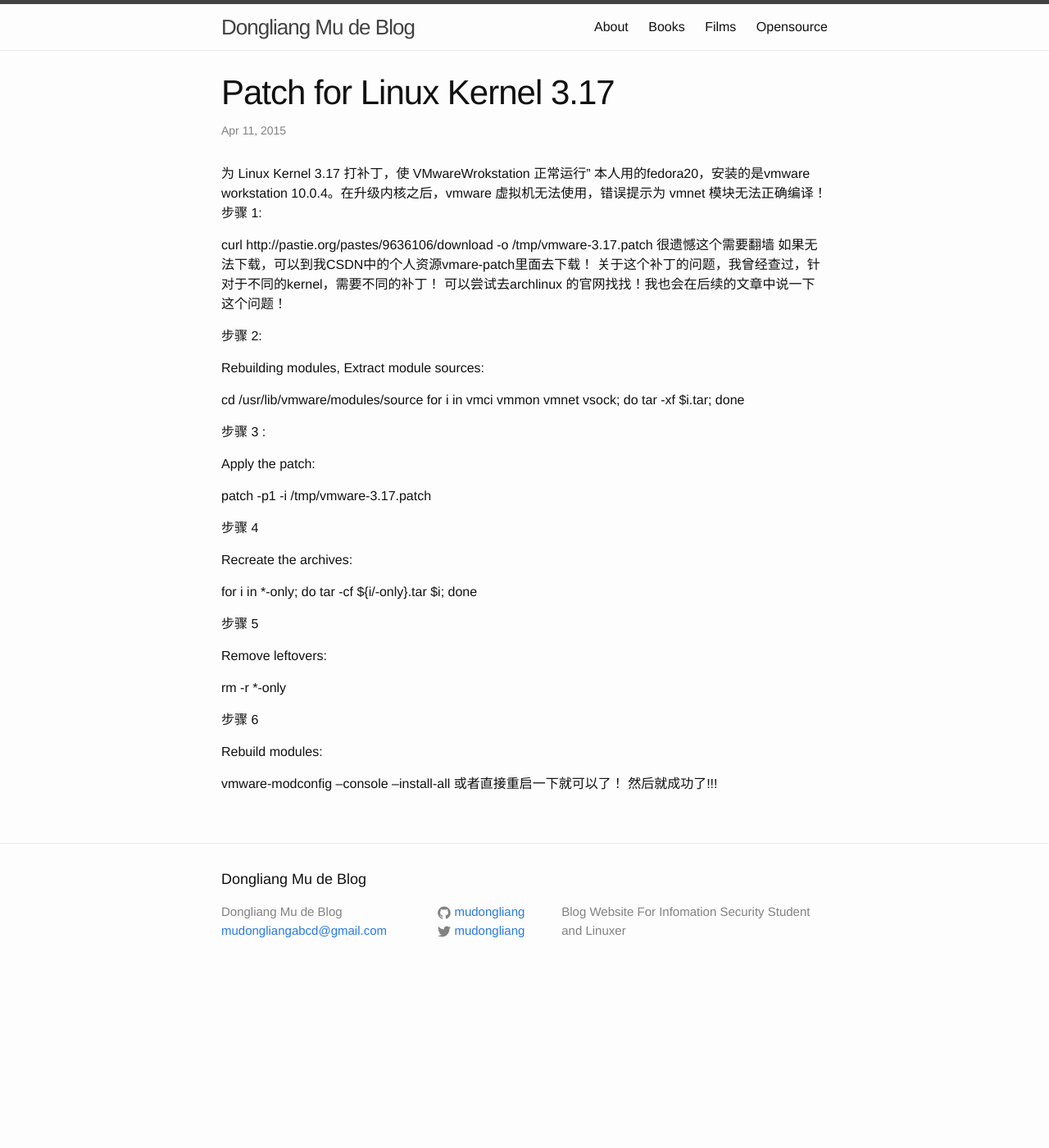
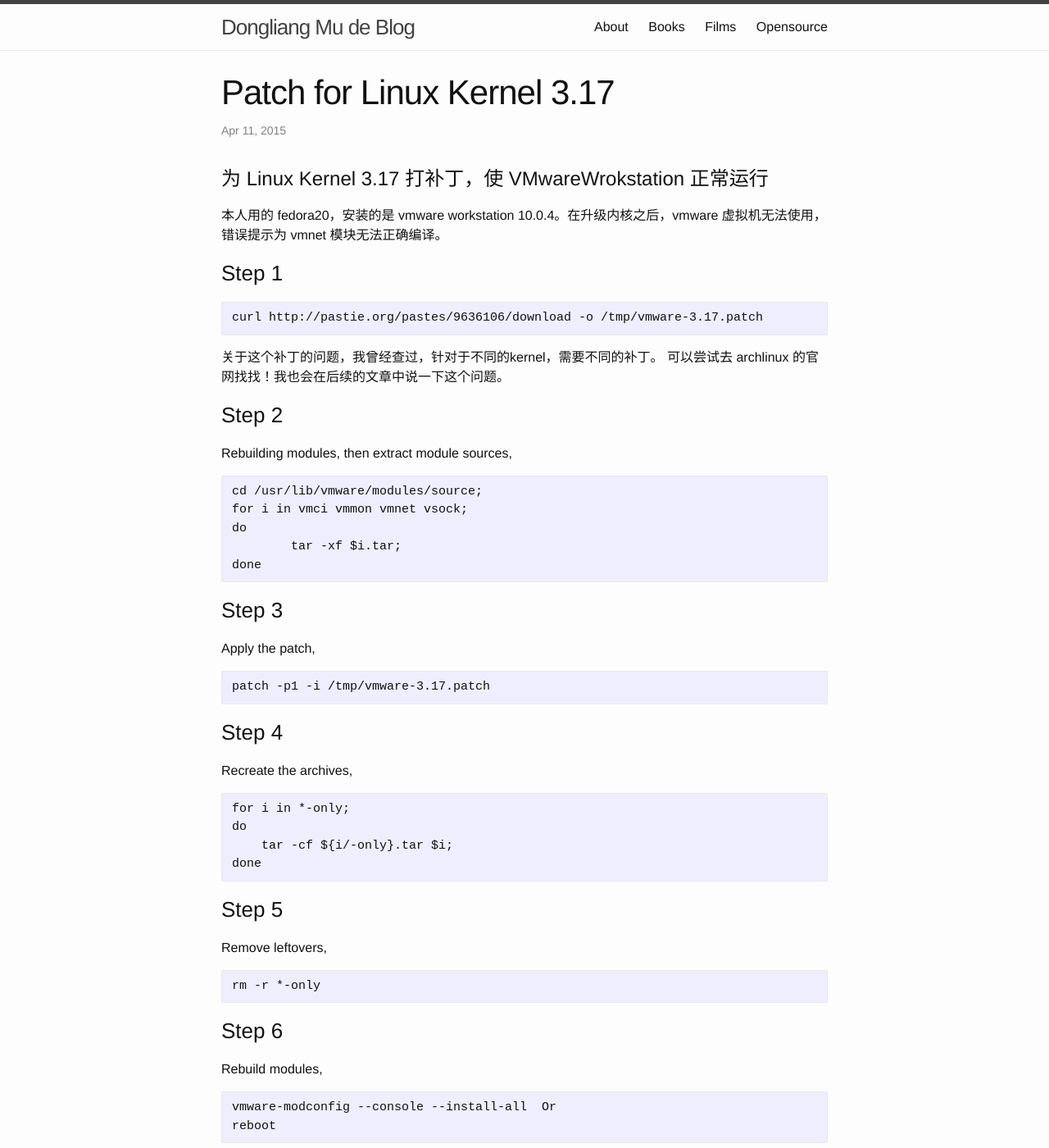
Before and after one commit to mudongliang/mudongliang.github.io, a Jekyll site: the page built from _posts/2015-04-11-linux-kernel-317-vmwarewrokstation.md, in a window 1280 px wide and 1400 px high. Shown: the whole window at 82% size. Built offline with Jekyll 4.4.1, drawn with Linux system fonts in a browser that asks for light colours.

Commit message:
Format this post with Markdown semantics

```diff
--- a/_posts/2015-04-11-linux-kernel-317-vmwarewrokstation.md
+++ b/_posts/2015-04-11-linux-kernel-317-vmwarewrokstation.md
@@ -7,42 +7,54 @@
 tags: [linux kernel,3.17,vmware workstation,patch]
 ---
 
-为 Linux Kernel 3.17 打补丁，使 VMwareWrokstation 正常运行"
-本人用的fedora20，安装的是vmware workstation 10.0.4。在升级内核之后，vmware 虚拟机无法使用，错误提示为 vmnet 模块无法正确编译！
-步骤 1:
+# 为 Linux Kernel 3.17 打补丁，使 VMwareWrokstation 正常运行
 
-curl http://pastie.org/pastes/9636106/download -o /tmp/vmware-3.17.patch
-很遗憾这个需要翻墙 如果无法下载，可以到我CSDN中的个人资源vmare-patch里面去下载！
-关于这个补丁的问题，我曾经查过，针对于不同的kernel，需要不同的补丁！
-可以尝试去archlinux 的官网找找！我也会在后续的文章中说一下这个问题！
+本人用的 fedora20，安装的是 vmware workstation 10.0.4。在升级内核之后，vmware 虚拟机无法使用，错误提示为 vmnet 模块无法正确编译。
 
-步骤 2:
+### Step 1
 
-Rebuilding modules, Extract module sources:
+    curl http://pastie.org/pastes/9636106/download -o /tmp/vmware-3.17.patch
 
-cd /usr/lib/vmware/modules/source for i in vmci vmmon vmnet vsock; do tar -xf $i.tar; done
+关于这个补丁的问题，我曾经查过，针对于不同的kernel，需要不同的补丁。
+可以尝试去 archlinux 的官网找找！我也会在后续的文章中说一下这个问题。
 
-步骤 3 :
+### Step 2
 
-Apply the patch:
+Rebuilding modules, then extract module sources,
 
- patch -p1 -i /tmp/vmware-3.17.patch
+    cd /usr/lib/vmware/modules/source;
+	for i in vmci vmmon vmnet vsock;
+	do
+		tar -xf $i.tar;
+	done
 
- 步骤 4
+### Step 3
 
- Recreate the archives:
+Apply the patch,
 
-  for i in *-only; do tar -cf ${i/-only}.tar $i; done
+	patch -p1 -i /tmp/vmware-3.17.patch
 
-  步骤 5
+### Step 4
 
-  Remove leftovers:
+Recreate the archives,
 
-   rm -r *-only
+    for i in *-only;
+	do
+	    tar -cf ${i/-only}.tar $i;
+	done
 
-   步骤 6
+### Step 5
 
-   Rebuild modules:
+Remove leftovers,
 
-   vmware-modconfig --console --install-all
-   或者直接重启一下就可以了！ 然后就成功了!!!
+    rm -r *-only
+
+### Step 6
+
+Rebuild modules,
+
+    vmware-modconfig --console --install-all
+Or
+    reboot
+
+It's OK.
```
